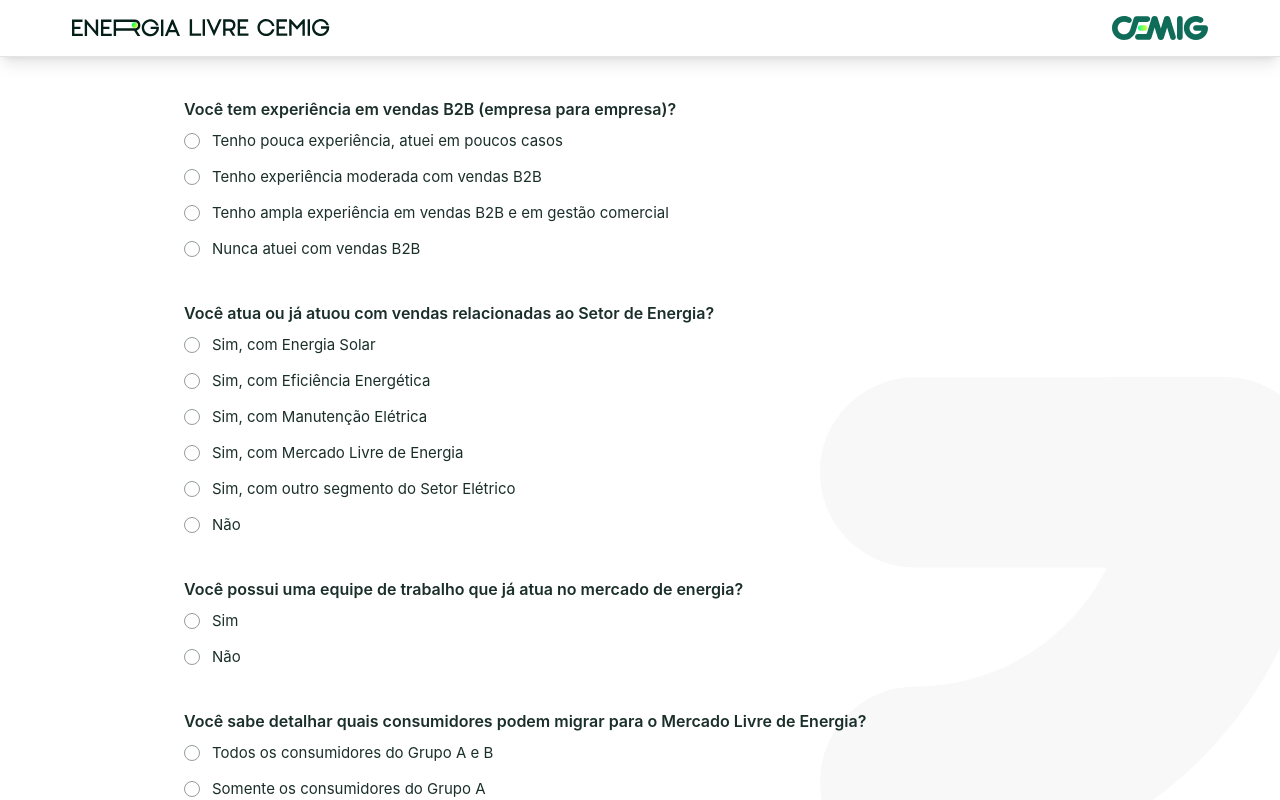
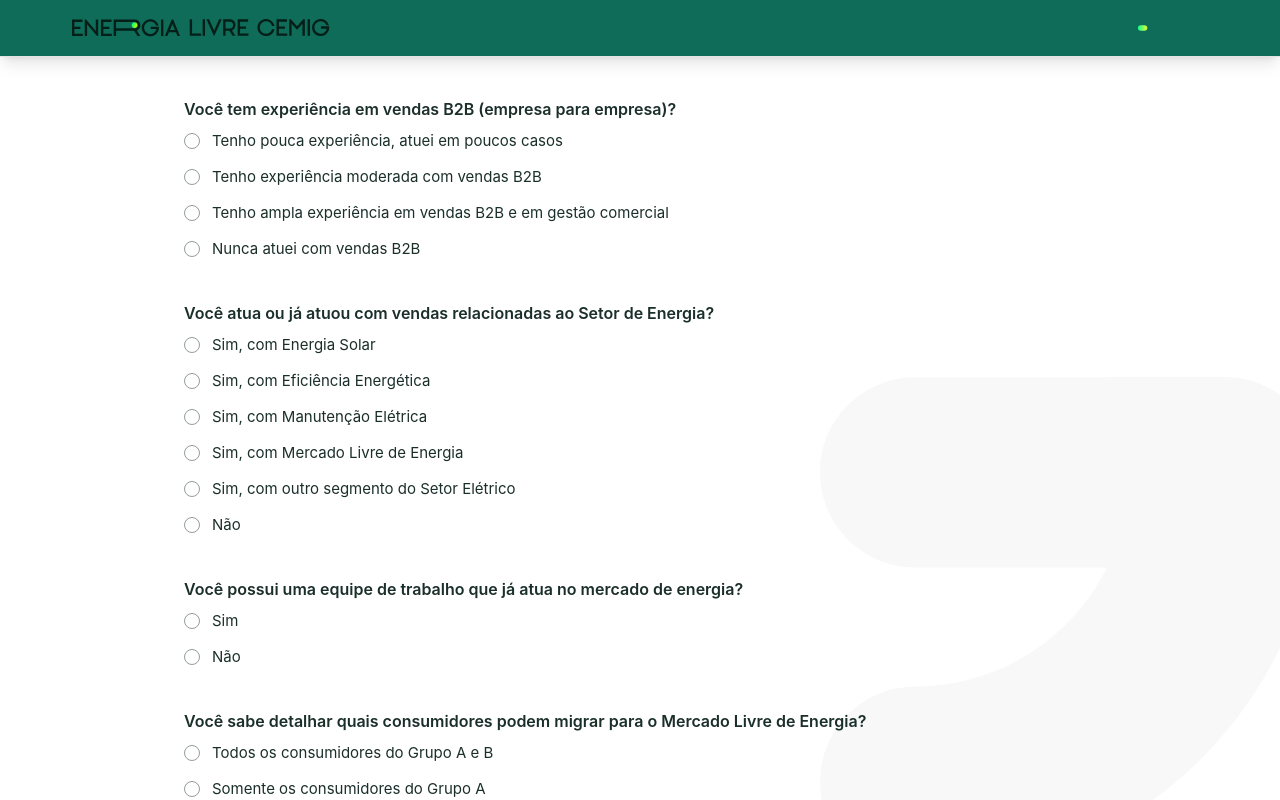
Before and after one commit to zanwalker-dev/cemig-landing-captacao, a Next.js app: page /questionario in a window 1280 px wide. Shown: the top 800 px of the page. Built offline with nearby package versions, Linux system fonts and the light colour scheme.

Commit message:
chore:links to formulary page

```diff
--- a/src/components/layout/Header.tsx
+++ b/src/components/layout/Header.tsx
@@ -2,7 +2,7 @@
 // Header minimalista: apenas as marcas, sem navegação.
 export function Header() {
   return (
-    <header className="relative border-b border-zinc-200 shadow-lg z-100">
+    <header className="relative border-b bg-[#0F6C58]  border-zinc-200 shadow-lg z-100">
       <div className="mx-auto max-w-[1200px] px-4 md:px-8 ">
         <div className="flex h-12 items-center justify-between md:h-14">
           {/* Marca "Energia Livre Cemig" à esquerda (sempre visível) */}
--- a/src/components/sections/HeroCarousel.tsx
+++ b/src/components/sections/HeroCarousel.tsx
@@ -163,12 +163,14 @@ export function HeroCarousel() {
                       </h1>
                     </div>
                     <div className="mt-3 md:mt-6">
+                      <a href="/questionario">
                         <Button
                           size="lg"
                           className="px-8 uppercase tracking-wide  w-full md:w-fit bg-[#1EFF8C] text-black"
                         >
                           QUERO APRENDER
                         </Button>
+                      </a>
                     </div>
                   </div>
 
@@ -239,12 +241,14 @@ export function HeroCarousel() {
                       </h1>
                     </div>
                     <div className="mt-3 md:mt-6">
+                      <a href="/questionario">
                         <Button
                           size="lg"
                           className="px-8 uppercase tracking-wide w-full md:w-fit"
                         >
                           CONFERIR DEPOIMENTOS
                         </Button>
+                      </a>
                     </div>
                   </div>
 
```
Lines whose indentation alone changed are shown as unchanged.
